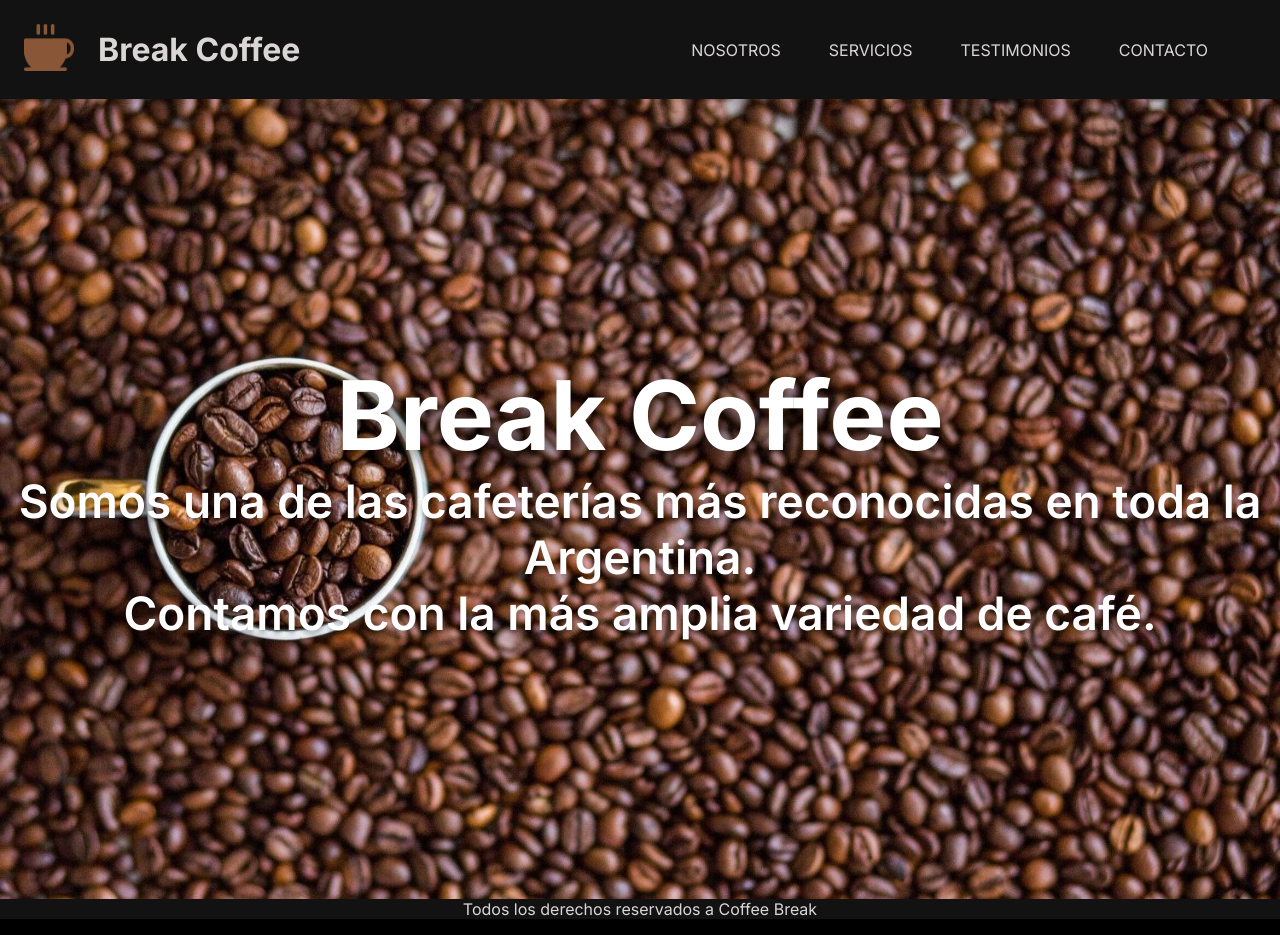
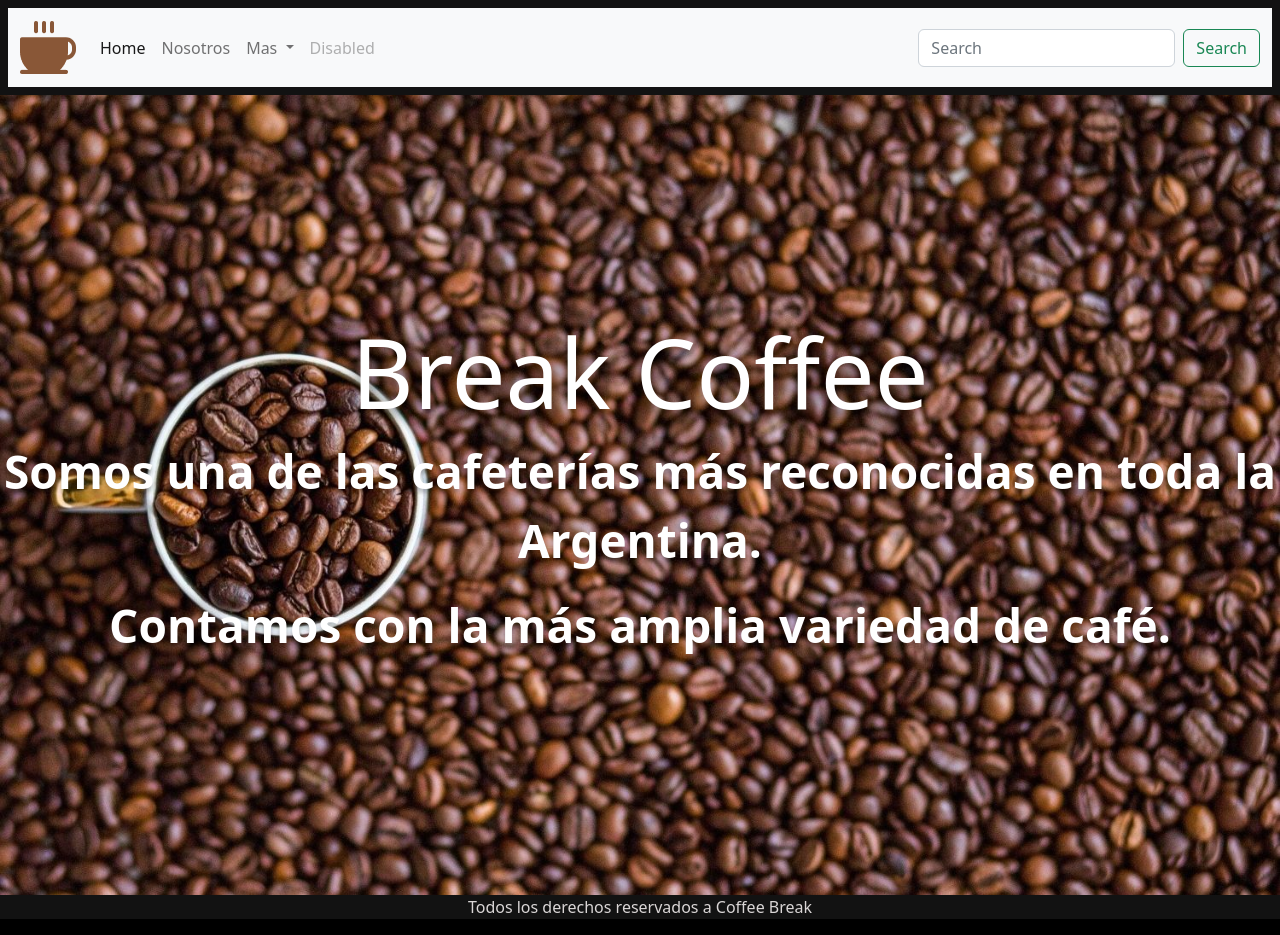
Before and after one commit to Enriqueroa4/Coffee-Break, a plain HTML site: page index.html in a window 1280 px wide. Drawn offline with nearby package versions, Linux system fonts and the light colour scheme.

Commit message:
Agregando un poco de bootstrap

```diff
--- a/index.html
+++ b/index.html
@@ -10,23 +10,57 @@
   <link rel="preconnect" href="https://fonts.googleapis.com">
   <link rel="preconnect" href="https://fonts.gstatic.com" crossorigin>
   <link href="https://fonts.googleapis.com/css2?family=Inter:wght@400;500;600;700&display=swap" rel="stylesheet">
+  <link href="https://cdn.jsdelivr.net/npm/bootstrap@5.2.1/dist/css/bootstrap.min.css" rel="stylesheet"
+    integrity="sha384-iYQeCzEYFbKjA/T2uDLTpkwGzCiq6soy8tYaI1GyVh/UjpbCx/TYkiZhlZB6+fzT" crossorigin="anonymous">
+  <script src="https://cdn.jsdelivr.net/npm/bootstrap@5.2.1/dist/js/bootstrap.bundle.min.js"
+    integrity="sha384-u1OknCvxWvY5kfmNBILK2hRnQC3Pr17a+RTT6rIHI7NnikvbZlHgTPOOmMi466C8"
+    crossorigin="anonymous"></script>
   <link rel="stylesheet" href="css/index.css">
 </head>
 
 <body>
   <header>
-    <nav>
-      <div class="logo">
-        <div class="logo-img"><img src="./img/Vector.png" alt="Logo">
+    <nav class="navbar navbar-expand-lg bg-light">
+      <div class="container-fluid">
+        <a class="navbar-brand" href="#">
+          <img src="./img/Vector.png" alt="Logo Coffee Breaj">
+        </a>
+        <button class="navbar-toggler" type="button" data-bs-toggle="collapse" data-bs-target="#navbarSupportedContent"
+          aria-controls="navbarSupportedContent" aria-expanded="false" aria-label="Toggle navigation">
+          <span class="navbar-toggler-icon"></span>
+        </button>
+        <div class="collapse navbar-collapse" id="navbarSupportedContent">
+          <ul class="navbar-nav me-auto mb-2 mb-lg-0">
+            <li class="nav-item">
+              <a class="nav-link active" aria-current="page" href="index.html">Home</a>
+            </li>
+            <li class="nav-item">
+              <a class="nav-link" href="./pages/nosotros.html">Nosotros</a>
+            </li>
+            <li class="nav-item dropdown">
+              <a class="nav-link dropdown-toggle" href="#" role="button" data-bs-toggle="dropdown"
+                aria-expanded="false">
+                Mas
+              </a>
+              <ul class="dropdown-menu">
+                <li><a class="dropdown-item" href="./pages/servicios.html">Servicios</a></li>
+                <li><a class="dropdown-item" href="./pages/testimonios.html">Testimonios</a></li>
+                <li>
+                  <hr class="dropdown-divider">
+                </li>
+                <li><a class="dropdown-item" href="./pages/contacto.html">Contacto</a></li>
+              </ul>
+            </li>
+            <li class="nav-item">
+              <a class="nav-link disabled">Disabled</a>
+            </li>
+          </ul>
+          <form class="d-flex" role="search">
+            <input class="form-control me-2" type="search" placeholder="Search" aria-label="Search">
+            <button class="btn btn-outline-success" type="submit">Search</button>
+          </form>
         </div>
-        <h2 class="titulo-nav">Break Coffee</h2>
       </div>
-      <ul class="link-list">
-        <li><a class="nav-links" href="pages/nosotros.html">NOSOTROS</a></li>
-        <li><a class="nav-links" href="pages/servicios.html">SERVICIOS</a></li>
-        <li><a class="nav-links" href="pages/testimonios.html">TESTIMONIOS</a></li>
-        <li><a class="nav-links" href="pages/contacto.html">CONTACTO</a></li>
-      </ul>
     </nav>
   </header>
 
@@ -47,7 +81,7 @@
     <p>Todos los derechos reservados a Coffee Break </p>
   </footer>
 
-  <script src="./bootstrap/js/bootstrap.min.js"></script>
+
 </body>
 
 </html>
```
Also changed, not shown: pages/nosotros.html (+20 -0 lines).
